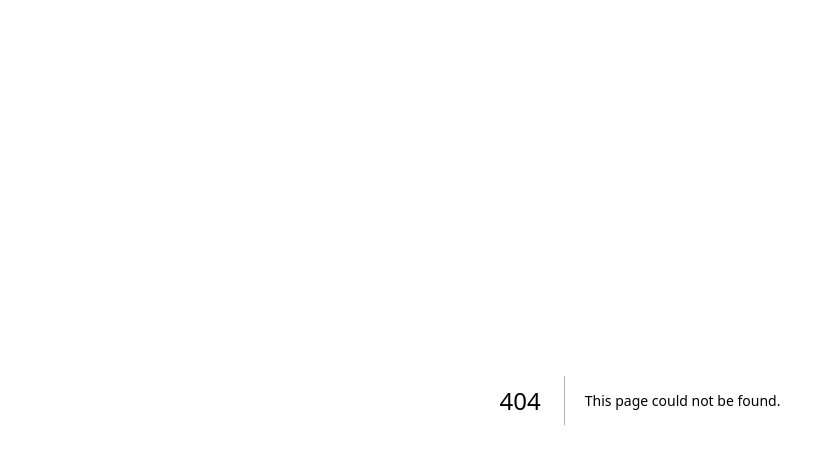
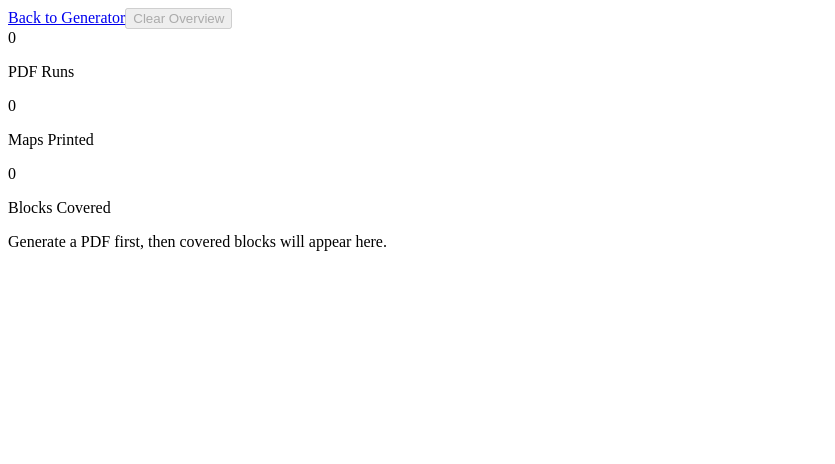
Before and after one commit to michalp24/map-canvas-generator, a Next.js app: page /overview in a window 1280 px wide. Before the commit this address had no page. Shown: the top 464 px of the page, without its empty margins (0-835 px from the left). Built offline with nearby package versions, Linux system fonts and the light colour scheme.

Commit message:
Add block count and completed overview

```diff
--- a/app/api/map/route.js
+++ b/app/api/map/route.js
@@ -97,7 +97,7 @@ async function fetchNearbyRoads({ lat, lng }) {
     );
 }
 
-async function getHighlightedBlocks(location) {
+async function getHighlightedBlocks(location, blockCount = 2) {
   try {
     const roads = await fetchNearbyRoads(location);
     if (roads.length < 8) return FALLBACK_BLOCKS;
@@ -123,7 +123,7 @@ async function getHighlightedBlocks(location) {
       })
       .filter((block) => block.area > 1200 && block.area < 90000)
       .sort((a, b) => a.distance - b.distance)
-      .slice(0, 4)
+      .slice(0, blockCount)
       .map((block) => block.coordinates);
   } catch (err) {
     console.error("Block detection failed:", err);
@@ -157,6 +157,7 @@ export async function POST(req) {
       refreshToken,
       previewOnly,
       confirmedPin,
+      blockCount = 2,
     } = await req.json();
 
     const key = process.env.GOOGLE_MAPS_API_KEY;
@@ -168,18 +169,33 @@ export async function POST(req) {
     const geocoded = await geocode(address, key);
     const random = seededRandom(Number(refreshToken) || Date.now());
     const initialPin = confirmedPin || getPinLocation(geocoded.lat, geocoded.lng, 0, random);
+    const requestedBlockCount = Math.min(Math.max(Number(blockCount) || 2, 1), 4);
     const mapCount = previewOnly ? 1 : count;
     const maps = [];
-    const initialBlocks = await getHighlightedBlocks(initialPin);
+    const blocksByMap = [];
+    const initialBlocks = await getHighlightedBlocks(initialPin, requestedBlockCount);
+
+    if (previewOnly) {
+      return NextResponse.json({
+        maps: [],
+        previewMap: null,
+        center: geocoded,
+        pin: initialPin,
+        blocks: initialBlocks,
+        blocksByMap: [initialBlocks],
+      });
+    }
 
     for (let i = 0; i < mapCount; i++) {
       const location =
         i === 0 ? initialPin : getPinLocation(initialPin.lat, initialPin.lng, i, random);
-      const blocks = i === 0 ? initialBlocks : await getHighlightedBlocks(location);
+      const blocks =
+        i === 0 ? initialBlocks : await getHighlightedBlocks(location, requestedBlockCount);
 
-      if (!previewOnly && blocks.length < 4) {
-        throw new Error("Could not identify 4 road-bound blocks near this pin");
+      if (blocks.length < requestedBlockCount) {
+        throw new Error(`Could not identify ${requestedBlockCount} road-bound blocks near this pin`);
       }
+      blocksByMap.push(blocks);
 
       const url = new URL(base);
 
@@ -204,6 +220,7 @@ export async function POST(req) {
       center: geocoded,
       pin: initialPin,
       blocks: initialBlocks,
+      blocksByMap,
     });
   } catch (err) {
     console.error("SERVER ERROR:", err);
--- a/app/globals.css
+++ b/app/globals.css
@@ -17,6 +17,26 @@ body {
   max-width: 720px;
   margin: 0 auto;
   padding: 32px 20px;
+}
+
+.top-actions {
+  display: flex;
+  justify-content: flex-end;
+  margin-bottom: 12px;
+}
+
+.overview-link {
+  display: inline-flex;
+  align-items: center;
+  justify-content: center;
+  min-height: 34px;
+  padding: 7px 10px;
+  border: 1px solid #d1d5db;
+  border-radius: 8px;
+  color: #111;
+  font-size: 12px;
+  font-weight: 500;
+  text-decoration: none;
 }
 
 /* ========== CARD ========== */
@@ -190,6 +210,10 @@ select:focus {
   vector-effect: non-scaling-stroke;
 }
 
+.completed-block {
+  vector-effect: non-scaling-stroke;
+}
+
 .block-warning {
   margin-top: 12px;
   color: #92400e;
@@ -249,10 +273,71 @@ select:focus {
   height: min(70vh, 640px);
 }
 
+/* ========== OVERVIEW ========== */
+.overview-container {
+  max-width: 960px;
+}
+
+.overview-header {
+  display: flex;
+  align-items: center;
+  justify-content: space-between;
+  gap: 12px;
+  margin-bottom: 14px;
+}
+
+.overview-summary {
+  display: grid;
+  grid-template-columns: repeat(3, 1fr);
+  gap: 10px;
+  margin-bottom: 14px;
+}
+
+.overview-summary div {
+  border: 1px solid #e5e7eb;
+  border-radius: 10px;
+  padding: 14px;
+  background: #fff;
+}
+
+.overview-summary span {
+  display: block;
+  font-size: 24px;
+  font-weight: 650;
+  line-height: 1;
+}
+
+.overview-summary p {
+  margin-top: 4px;
+  color: #6b7280;
+  font-size: 12px;
+}
+
+.overview-map-box {
+  overflow: hidden;
+  border: 1px solid #e5e7eb;
+  border-radius: 12px;
+  background: #f3f4f6;
+}
+
+.overview-map {
+  width: 100%;
+  height: min(78vh, 720px);
+  min-height: 520px;
+}
+
 /* ========== RESPONSIVE ========== */
 @media (max-width: 600px) {
   .container {
     padding: 16px;
+  }
+
+  .top-actions {
+    justify-content: stretch;
+  }
+
+  .overview-link {
+    width: 100%;
   }
 
   .card {
@@ -290,4 +375,17 @@ select:focus {
   .pdf-frame {
     display: none;
   }
+
+  .overview-header {
+    align-items: stretch;
+    flex-direction: column;
+  }
+
+  .overview-summary {
+    grid-template-columns: 1fr;
+  }
+
+  .overview-map {
+    height: 520px;
+  }
 }
--- /dev/null
+++ b/app/overview/page.js
@@ -0,0 +1,95 @@
+"use client";
+
+import { useEffect, useMemo, useState } from "react";
+import dynamic from "next/dynamic";
+import Link from "next/link";
+
+const CompletedOverviewMap = dynamic(
+  () => import("../../components/CompletedOverviewMap"),
+  { ssr: false }
+);
+
+export default function CompletedOverviewPage() {
+  const [entries, setEntries] = useState([]);
+
+  useEffect(() => {
+    setEntries(JSON.parse(localStorage.getItem("completedMapPrints") || "[]"));
+  }, []);
+
+  useEffect(() => {
+    const sendHeight = () => {
+      window.parent?.postMessage(
+        {
+          type: "soul-winning-map:height",
+          height: document.documentElement.scrollHeight,
+        },
+        "*"
+      );
+    };
+
+    sendHeight();
+
+    const observer = new ResizeObserver(sendHeight);
+    observer.observe(document.body);
+
+    return () => observer.disconnect();
+  }, [entries]);
+
+  const totals = useMemo(() => {
+    const maps = entries.reduce((sum, entry) => sum + (entry.blocksByMap?.length || 0), 0);
+    const blocks = entries.reduce(
+      (sum, entry) =>
+        sum +
+        (entry.blocksByMap || []).reduce(
+          (blockSum, mapBlocks) => blockSum + mapBlocks.length,
+          0
+        ),
+      0
+    );
+
+    return { maps, blocks };
+  }, [entries]);
+
+  const clearOverview = () => {
+    localStorage.removeItem("completedMapPrints");
+    setEntries([]);
+  };
+
+  return (
+    <div className="container overview-container">
+      <div className="overview-header">
+        <Link className="overview-link" href="/">
+          Back to Generator
+        </Link>
+        <button className="btn-secondary" onClick={clearOverview} disabled={!entries.length}>
+          Clear Overview
+        </button>
+      </div>
+
+      <div className="overview-summary">
+        <div>
+          <span>{entries.length}</span>
+          <p>PDF Runs</p>
+        </div>
+        <div>
+          <span>{totals.maps}</span>
+          <p>Maps Printed</p>
+        </div>
+        <div>
+          <span>{totals.blocks}</span>
+          <p>Blocks Covered</p>
+        </div>
+      </div>
+
+      <div className="overview-map-box">
+        {entries.length ? (
+          <CompletedOverviewMap entries={entries} />
+        ) : (
+          <div className="preview-status">
+            Generate a PDF first, then covered blocks will appear here.
+          </div>
+        )}
+      </div>
+    </div>
+  );
+}
--- /dev/null
+++ b/components/CompletedOverviewMap.js
@@ -0,0 +1,91 @@
+"use client";
+
+import { useEffect, useRef } from "react";
+
+const CITY_CENTER = [37.6735, -122.4595];
+
+export default function CompletedOverviewMap({ entries }) {
+  const containerRef = useRef(null);
+  const mapRef = useRef(null);
+  const layerRef = useRef(null);
+
+  useEffect(() => {
+    if (!containerRef.current || mapRef.current) return;
+
+    let disposed = false;
+
+    async function createMap() {
+      const L = await import("leaflet");
+      if (disposed || !containerRef.current) return;
+
+      const map = L.map(containerRef.current, {
+        center: CITY_CENTER,
+        zoom: 13,
+        scrollWheelZoom: true,
+      });
+
+      L.tileLayer("https://{s}.tile.openstreetmap.org/{z}/{x}/{y}.png", {
+        attribution:
+          '&copy; <a href="https://www.openstreetmap.org/copyright">OpenStreetMap</a>',
+      }).addTo(map);
+
+      mapRef.current = map;
+      layerRef.current = L.layerGroup().addTo(map);
+      setTimeout(() => map.invalidateSize(), 0);
+    }
+
+    createMap();
+
+    return () => {
+      disposed = true;
+      if (mapRef.current) {
+        mapRef.current.remove();
+        mapRef.current = null;
+        layerRef.current = null;
+      }
+    };
+  }, []);
+
+  useEffect(() => {
+    async function drawBlocks() {
+      if (!mapRef.current || !layerRef.current) return;
+
+      const L = await import("leaflet");
+      layerRef.current.clearLayers();
+
+      const bounds = [];
+
+      entries.forEach((entry, entryIndex) => {
+        entry.blocksByMap?.forEach((blocks, mapIndex) => {
+          blocks.forEach((block) => {
+            const points = block.map((point) => [point.lat, point.lng]);
+            points.forEach((point) => bounds.push(point));
+
+            L.polygon(points, {
+              className: "completed-block",
+              color: "#0f766e",
+              fillColor: "#14b8a6",
+              fillOpacity: 0.24,
+              opacity: 0.9,
+              weight: 2,
+            })
+              .bindPopup(
+                `${entry.street}, ${entry.city}<br />Map ${mapIndex + 1}<br />${new Date(
+                  entry.createdAt
+                ).toLocaleString()}`
+              )
+              .addTo(layerRef.current);
+          });
+        });
+      });
+
+      if (bounds.length) {
+        mapRef.current.fitBounds(bounds, { padding: [28, 28], maxZoom: 15 });
+      }
+    }
+
+    drawBlocks();
+  }, [entries]);
+
+  return <div ref={containerRef} className="overview-map" />;
+}
--- a/components/DraggablePinMap.js
+++ b/components/DraggablePinMap.js
@@ -68,7 +68,6 @@ export default function DraggablePinMap({ blocks, center, marker, onMarkerChange
         draggable: true,
         icon: pinIcon,
       }).addTo(map);
-      drawHighlightedBlocks(marker);
 
       mapMarker.on("dragend", () => {
         const next = mapMarker.getLatLng();
```
Also changed, not shown: app/page.js (+60 -8 lines). Lines whose indentation alone changed are shown as unchanged.
